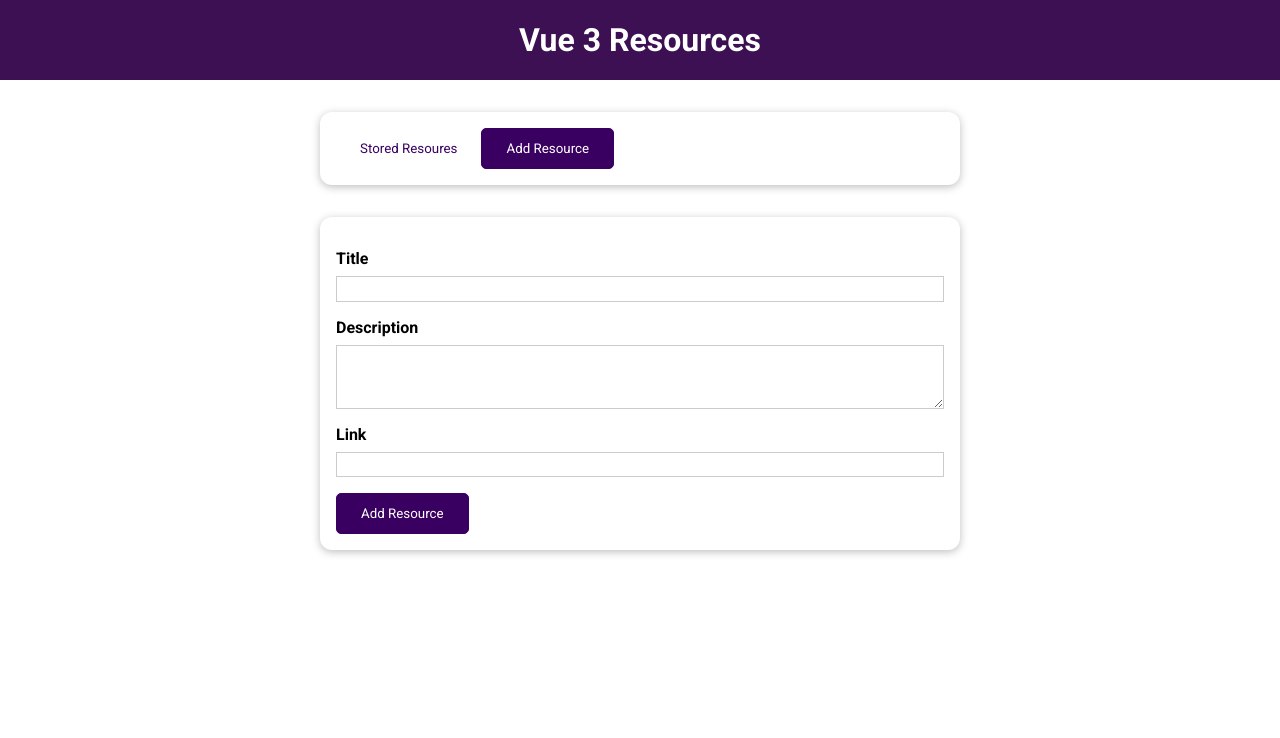
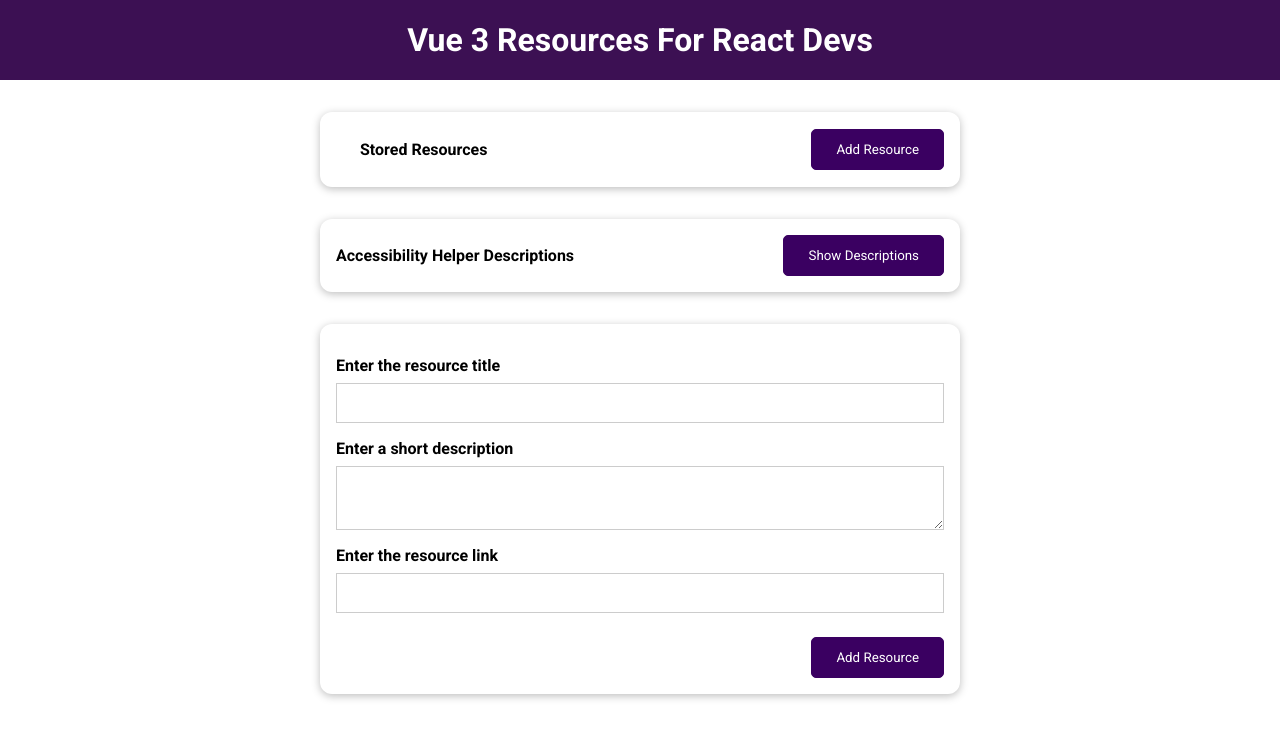
Before and after one commit to redeyedev-208/vue-3-external-resources, a Vue app: page / in a window 1280 px wide. Both pictures are taken after a click on the button "Add Resource". Shown: the top 738 px of the page. Built offline with nearby package versions, Linux system fonts and the light colour scheme.

Commit message:
made app a11y compliant, adding focus, and screen reader toggle for devs that can't use a screen reader yet

```diff
--- a/index.html
+++ b/index.html
@@ -1,13 +1,23 @@
-<!doctype html>
+<!DOCTYPE html>
 <html lang="en">
   <head>
     <meta charset="UTF-8" />
-    <link rel="icon" type="image/svg+xml" href="/vite.svg" />
-    <meta name="viewport" content="width=device-width, initial-scale=1.0" />
-    <title>Vite + Vue</title>
+    <link
+      rel="icon"
+      type="image/svg+xml"
+      href="/vite.svg"
+    />
+    <meta
+      name="viewport"
+      content="width=device-width, initial-scale=1.0"
+    />
+    <title>Vue 3 Accessible Demo</title>
   </head>
   <body>
     <div id="app"></div>
-    <script type="module" src="/src/main.js"></script>
+    <script
+      type="module"
+      src="/src/main.js"
+    ></script>
   </body>
 </html>
--- a/src/App.vue
+++ b/src/App.vue
@@ -1,10 +1,10 @@
 <template>
-  <the-header title="Vue 3 Resources"></the-header>
+  <the-header title="Vue 3 Resources For React Devs"></the-header>
   <the-resources></the-resources>
 </template>
 
 <script>
-import TheHeader from './components/layouts/TheHeader.vue'
+import TheHeader from './components/layouts/TheHeader.vue';
 import TheResources from './components/learning-resources/TheResources.vue';
 
 export default {
--- /dev/null
+++ b/src/components/UI/BaseDialog.vue
@@ -0,0 +1,102 @@
+<template>
+  <teleport to="body">
+  <div @click="$emit('close')"></div>
+  <dialog open ref="dialogElement" tabindex="-1" role="dialog" aria-modal="true"
+    :aria-labelledby="title ? 'dialog-title' : null" aria-describedby="dialog-description">
+    <header>
+      <slot name="header">
+        <h2 id="dialog-title">{{ title }}</h2>
+      </slot>
+    </header>
+    <section id="dialog-description">
+      <slot></slot> <!-- default slot with message text -->
+    </section>
+    <menu>
+      <slot name="actions">
+        <base-button @click="$emit('close')">Close</base-button>
+      </slot>
+    </menu>
+  </dialog>
+  </teleport>
+</template>
+
+<script>
+export default {
+  props: {
+    title: {
+      type: String,
+      required: false,
+    },
+  },
+  emits: ['close'],
+  mounted() {
+    this.$refs.dialogElement?.focus();
+    document.addEventListener('keydown', this.handleEscape);
+  },
+  beforeUnmount() {
+    document.removeEventListener('keydown', this.handleEscape);
+  },
+  methods: {
+    handleEscape(event) {
+      if (event.key === 'Escape') {
+        this.$emit('close');
+      }
+    }
+  }
+}
+</script>
+
+<style scoped>
+div {
+  position: fixed;
+  top: 0;
+  left: 0;
+  height: 100vh;
+  width: 100%;
+  background-color: rgba(0, 0, 0, 0.75);
+  z-index: 10;
+}
+
+dialog {
+  position: fixed;
+  top: 20vh;
+  left: 10%;
+  width: 80%;
+  z-index: 100;
+  border-radius: 12px;
+  border: none;
+  box-shadow: 0 2px 8px rgba(0, 0, 0, 0.26);
+  padding: 0;
+  margin: 0;
+  overflow: hidden;
+}
+
+header {
+  background-color: #3a0061;
+  color: white;
+  width: 100%;
+  padding: 1rem;
+}
+
+header h2 {
+  margin: 0;
+}
+
+section {
+  padding: 1rem;
+}
+
+menu {
+  padding: 1rem;
+  display: flex;
+  justify-content: flex-end;
+  margin: 0;
+}
+
+@media (min-width: 768px) {
+  dialog {
+    left: calc(50% - 20rem);
+    width: 40rem;
+  }
+}
+</style>
--- a/src/components/learning-resources/AddResource.vue
+++ b/src/components/learning-resources/AddResource.vue
@@ -1,36 +1,136 @@
 <template>
+  <base-dialog
+    v-if="inputIsInvalid"
+    title="Invalid Input"
+    @close="confirmError"
+  >
+    <p>Unfortunately, at least one input value is invalid.</p>
+    <p>
+      Please check all inputs and make sure you add a few characters into the
+      fields.
+    </p>
+
+    <template #actions>
+      <base-button @click="confirmError">Okay</base-button>
+    </template>
+  </base-dialog>
+
+  <!-- Accessibility Toggle Card -->
+  <base-card class="accessibility-card">
+    <div class="toggle-container">
+      <p class="toggle-label">Accessibility Helper Descriptions</p>
+      <base-button
+        @click="toggleA11yHelp"
+        :class="{ active: showA11yHelp }"
+      >
+        {{ showA11yHelp ? 'Hide Descriptions' : 'Show Descriptions' }}
+      </base-button>
+    </div>
+  </base-card>
+
+  <!-- Main Form Card -->
   <base-card>
-    <form>
+    <form @submit.prevent="submitData">
+      <!-- Title Field -->
       <div class="form-control">
-        <label for="title">Title</label>
+        <label for="title">Enter the resource title</label>
         <input
           id="title"
           name="title"
           type="text"
+          ref="titleInput"
+          :aria-describedby="showA11yHelp ? 'title-desc' : null"
         />
+        <p
+          v-if="showA11yHelp"
+          id="title-desc"
+          :class="['sr-only', { visible: showA11yHelp }]"
+        >
+          This will be the name shown for the resource.
+        </p>
       </div>
+
+      <!-- Description Field -->
       <div class="form-control">
-        <label for="description">Description</label>
+        <label for="description">Enter a short description</label>
         <textarea
+          id="description"
           name="description"
-          id="description"
           rows="3"
+          ref="descInput"
+          :aria-describedby="showA11yHelp ? 'description-desc' : null"
         ></textarea>
+        <p
+          v-if="showA11yHelp"
+          id="description-desc"
+          :class="['sr-only', { visible: showA11yHelp }]"
+        >
+          Briefly explain what this resource covers.
+        </p>
       </div>
+
+      <!-- Link Field -->
       <div class="form-control">
-        <label for="link">Link</label>
+        <label for="link">Enter the resource link</label>
         <input
           id="link"
           name="link"
           type="url"
+          ref="linkInput"
+          :aria-describedby="showA11yHelp ? 'link-desc' : null"
         />
+        <p
+          v-if="showA11yHelp"
+          id="link-desc"
+          :class="['sr-only', { visible: showA11yHelp }]"
+        >
+          Provide a valid URL starting with https://
+        </p>
       </div>
-      <div>
-        <base-button type="submit">Add Resource</base-button>
-      </div>
+
+<div class="submit-button-container">
+  <base-button type="submit">Add Resource</base-button>
+</div>
+
     </form>
   </base-card>
 </template>
+
+<script>
+export default {
+  inject: ['addResource'],
+  data() {
+    return {
+      inputIsInvalid: false,
+      showA11yHelp: false,
+    };
+  },
+  methods: {
+    submitData() {
+      const enteredTitle = this.$refs.titleInput.value;
+      const enteredDescription = this.$refs.descInput.value;
+      const enteredUrl = this.$refs.linkInput.value;
+
+      if (
+        enteredTitle.trim() === '' ||
+        enteredDescription.trim() === '' ||
+        enteredUrl.trim() === ''
+      ) {
+        this.inputIsInvalid = true;
+        return;
+      }
+
+      this.addResource(enteredTitle, enteredDescription, enteredUrl);
+    },
+    confirmError() {
+      this.inputIsInvalid = false;
+    },
+    toggleA11yHelp() {
+      this.showA11yHelp = !this.showA11yHelp;
+    },
+  },
+};
+</script>
 
 <style scoped>
 label {
@@ -48,6 +148,12 @@
   border: 1px solid #ccc;
 }
 
+#title,
+#link {
+  padding: 0.5rem;
+  height: 2.5rem;
+}
+
 input:focus,
 textarea:focus {
   outline: none;
@@ -58,4 +164,57 @@
 .form-control {
   margin: 1rem 0;
 }
+
+/* Accessibility Description Text */
+.sr-only {
+  position: absolute;
+  width: 1px;
+  height: 1px;
+  padding: 0;
+  margin: -1px;
+  overflow: hidden;
+  clip: rect(0, 0, 0, 0);
+  white-space: nowrap;
+  border: 0;
+}
+
+.sr-only.visible {
+  position: static;
+  width: auto;
+  height: auto;
+  margin-top: 0.25rem;
+  clip: auto;
+  white-space: normal;
+  color: #555;
+  font-size: 0.875rem;
+}
+
+.accessibility-card {
+  margin-bottom: 1.5rem;
+  padding: 1rem;
+}
+
+.toggle-container {
+  display: flex;
+  align-items: center;
+  justify-content: space-between;
+}
+
+.toggle-label {
+  font-size: 1rem;
+  font-weight: 600;
+  margin: 0;
+}
+
+.base-button.active {
+  background-color: #3a0061;
+  color: white;
+}
+
+.submit-button-container {
+  display: flex;
+  justify-content: flex-end;
+  margin-top: 1.5rem;
+}
+
 </style>
--- a/src/components/learning-resources/LearningResource.vue
+++ b/src/components/learning-resources/LearningResource.vue
@@ -3,7 +3,7 @@
     <base-card>
       <header>
         <h3>{{ title }}</h3>
-        <base-button mode="flat">Delete</base-button>
+        <base-button mode="flat" @click="removeResource(id)">Delete</base-button>
       </header>
       <p>{{ description }}</p>
       <nav>
@@ -15,7 +15,8 @@
 
 <script>
 export default {
-  props: ['title', 'description', 'link'],
+  props: ["id","title", "description", "link"],
+  inject: ['removeResource']
 };
 </script>
 
@@ -42,11 +43,14 @@
 
 a {
   text-decoration: none;
-  color: #ce5c00;
+  color: #b84d00;
+  transition: color 0.2s ease, text-decoration 0.2s ease;
 }
 
 a:hover,
-a:active {
-  color: #c89300;
+a:active,
+a:focus {
+  color: #a84300;
+  text-decoration: underline;
 }
 </style>
--- a/src/components/learning-resources/StoredResources.vue
+++ b/src/components/learning-resources/StoredResources.vue
@@ -3,6 +3,7 @@
     <learning-resource
       v-for="res in resources"
       :key="res.id"
+      :id="res.id"
       :title="res.title"
       :description="res.description"
       :link="res.link"
--- a/src/components/learning-resources/TheResources.vue
+++ b/src/components/learning-resources/TheResources.vue
@@ -1,16 +1,26 @@
 <template>
   <base-card>
+    <div class="button-row">
       <base-button
+        class="stored-resources-btn"
+        :class="{ active: selectedTab === 'stored-resources' }"
         @click="setSelectedTab('stored-resources')"
         :mode="storedResButtonMode"
-      >Stored Resoures</base-button
       >
-    <base-button @click="setSelectedTab('add-resource')"
+        Stored Resources
+      </base-button>
+
+      <base-button
+        @click="setSelectedTab('add-resource')"
         :mode="addResButtonMode"
-      >Add Resource</base-button
       >
+        Add Resource
+      </base-button>
+    </div>
   </base-card>
+  <keep-alive>
     <component :is="selectedTab"></component>
+  </keep-alive>
 </template>
 
 <script>
@@ -44,20 +54,60 @@
   provide() {
     return {
       resources: this.storedResources,
+      addResource: this.addResource,
+      removeResource: this.removeResource,
     };
   },
   computed: {
     storedResButtonMode() {
-      return this.selectedTab === 'stored-resources' ? null : 'flat'
+      return this.selectedTab === 'stored-resources' ? null : 'flat';
     },
     addResButtonMode() {
-      return this.selectedTab === 'add-resource' ? null : 'flat'
-    }
+      return this.selectedTab === 'add-resource' ? null : 'flat';
+    },
   },
   methods: {
     setSelectedTab(tab) {
       this.selectedTab = tab;
     },
+    addResource(title, description, url) {
+      const newResource = {
+        id: new Date().toISOString(),
+        title: title,
+        description: description,
+        link: url,
+      };
+      this.storedResources.unshift(newResource);
+      this.selectedTab = 'stored-resources';
+    },
+    removeResource(resId) {
+      const resIndex = this.storedResources.findIndex(res => res.id === resId);
+      this.storedResources.splice(resIndex, 1);
+    },
   },
 };
 </script>
+
+<style>
+.button-row {
+  display: flex;
+  justify-content: space-between;
+  align-items: center;
+  gap: 1rem;
+}
+
+.button-row base-button:last-child {
+  margin-left: auto;
+}
+
+.stored-resources-btn {
+  font-weight: 600;
+  color: black !important;
+  font-family: inherit;
+  font-size: 1rem;
+}
+
+.stored-resources-btn.active {
+  color: white !important;
+}
+</style>
--- a/src/main.js
+++ b/src/main.js
@@ -2,6 +2,7 @@
 import App from './App.vue';
 import BaseCard from './components/UI/BaseCard.vue';
 import BaseButton from './components/UI/BaseButton.vue';
+import BaseDialog from './components/UI/BaseDialog.vue';
 
 const app = createApp(App);
 
@@ -9,4 +10,6 @@
 
 app.component('BaseButton', BaseButton);
 
+app.component('BaseDialog', BaseDialog);
+
 app.mount('#app');
--- a/src/style.css
+++ b/src/style.css
@@ -51,7 +51,8 @@
 }
 button:focus,
 button:focus-visible {
-  outline: 4px auto -webkit-focus-ring-color;
+  outline: 6px solid #d6bcfa !important;
+  outline-offset: 2px;
 }
 
 .card {
```
Lines whose indentation alone changed are shown as unchanged.
